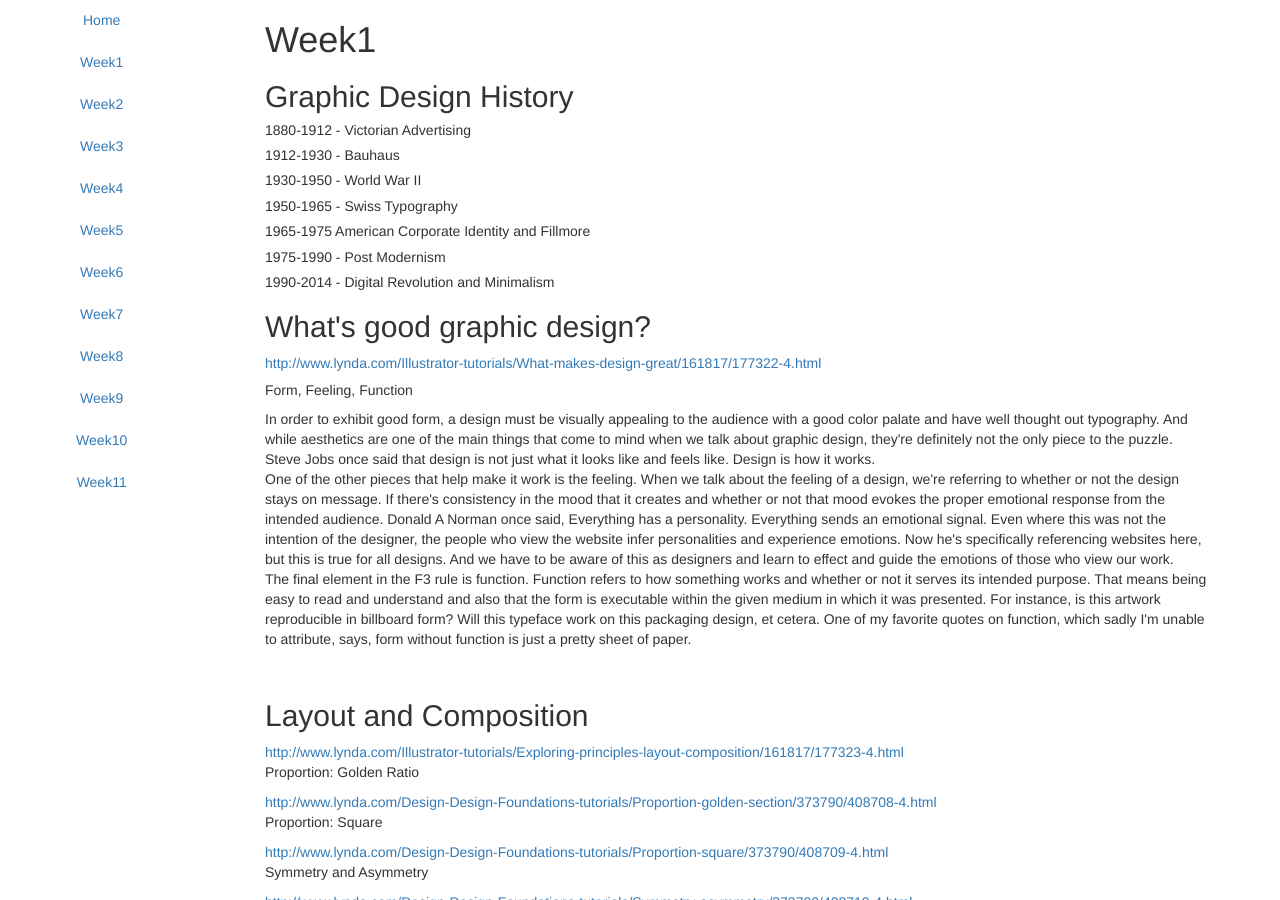
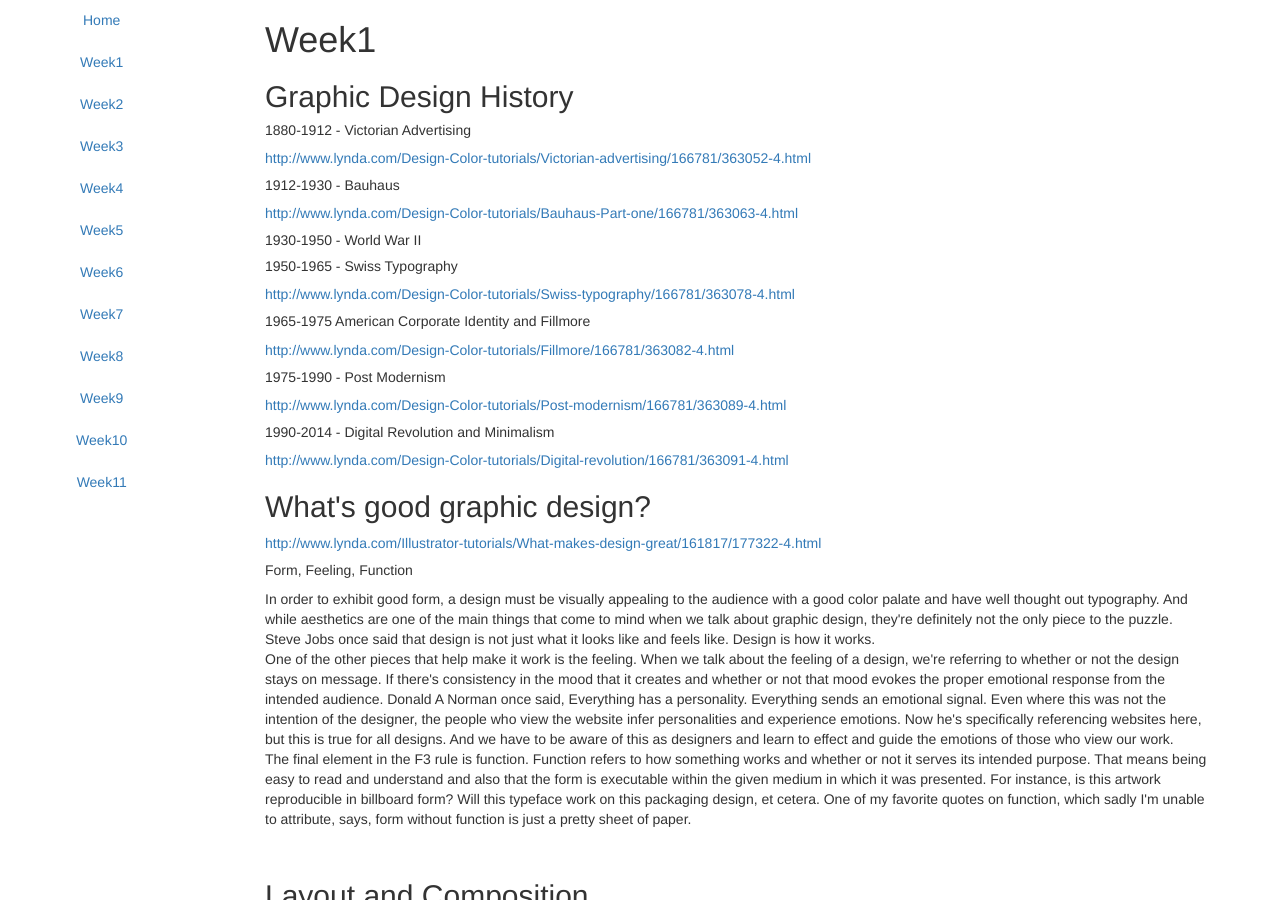
Before and after one commit to zhenzhenqi/MMA100, a Jekyll site: the page built from _posts/2015-03-01-week1.html, in a window 1280 px wide and 900 px high. Built offline with Jekyll 4.4.1, drawn with Linux system fonts in a browser that asks for light colours; nearby versions of some CDN libraries.

Commit message:
week1 note

```diff
--- a/_posts/2015-03-01-week1.html
+++ b/_posts/2015-03-01-week1.html
@@ -3,18 +3,18 @@ layout: default
 ---
 <h2>Graphic Design History</h2>
 <h5>1880-1912 - Victorian Advertising</h5>
-<a href="http://www.lynda.com/Design-Color-tutorials/Victorian-advertising/166781/363052-4.html"></a>
+<a href="http://www.lynda.com/Design-Color-tutorials/Victorian-advertising/166781/363052-4.html">http://www.lynda.com/Design-Color-tutorials/Victorian-advertising/166781/363052-4.html</a>
 <h5>1912-1930 - Bauhaus</h5>
-<a href="http://www.lynda.com/Design-Color-tutorials/Bauhaus-Part-one/166781/363063-4.html"></a>
+<a href="http://www.lynda.com/Design-Color-tutorials/Bauhaus-Part-one/166781/363063-4.html">http://www.lynda.com/Design-Color-tutorials/Bauhaus-Part-one/166781/363063-4.html</a>
 <h5>1930-1950 - World War II</h5>
 <h5>1950-1965 - Swiss Typography</h5>
-<a href="http://www.lynda.com/Design-Color-tutorials/Swiss-typography/166781/363078-4.html"></a>
+<a href="http://www.lynda.com/Design-Color-tutorials/Swiss-typography/166781/363078-4.html">http://www.lynda.com/Design-Color-tutorials/Swiss-typography/166781/363078-4.html</a>
 <h5>1965-1975 American Corporate Identity and Fillmore</h5>
-<a href="http://www.lynda.com/Design-Color-tutorials/Fillmore/166781/363082-4.html"></a>
+<a href="http://www.lynda.com/Design-Color-tutorials/Fillmore/166781/363082-4.html">http://www.lynda.com/Design-Color-tutorials/Fillmore/166781/363082-4.html</a>
 <h5>1975-1990 - Post Modernism</h5>
-<a href="http://www.lynda.com/Design-Color-tutorials/Post-modernism/166781/363089-4.html"></a>
+<a href="http://www.lynda.com/Design-Color-tutorials/Post-modernism/166781/363089-4.html">http://www.lynda.com/Design-Color-tutorials/Post-modernism/166781/363089-4.html</a>
 <h5>1990-2014 - Digital Revolution and Minimalism</h5>
-<a href="http://www.lynda.com/Design-Color-tutorials/Digital-revolution/166781/363091-4.html"></a>
+<a href="http://www.lynda.com/Design-Color-tutorials/Digital-revolution/166781/363091-4.html">http://www.lynda.com/Design-Color-tutorials/Digital-revolution/166781/363091-4.html</a>
 
 <h2>What's good graphic design?</h2>
 <a href="http://www.lynda.com/Illustrator-tutorials/What-makes-design-great/161817/177322-4.html">http://www.lynda.com/Illustrator-tutorials/What-makes-design-great/161817/177322-4.html</a>
```
